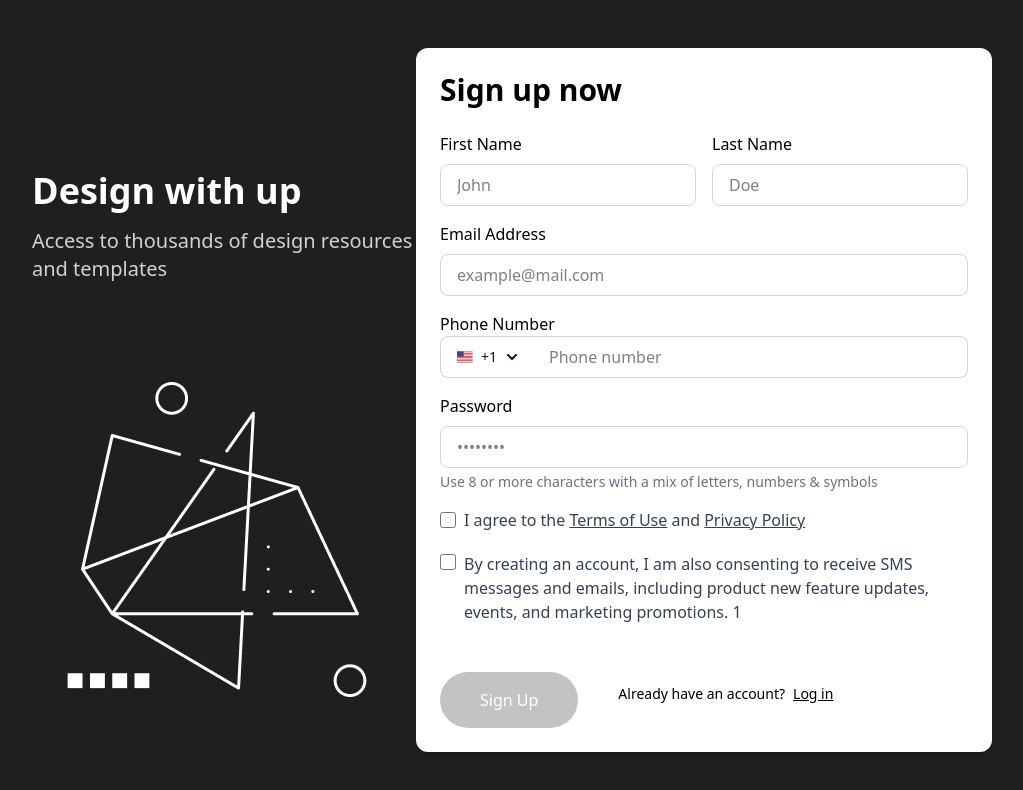
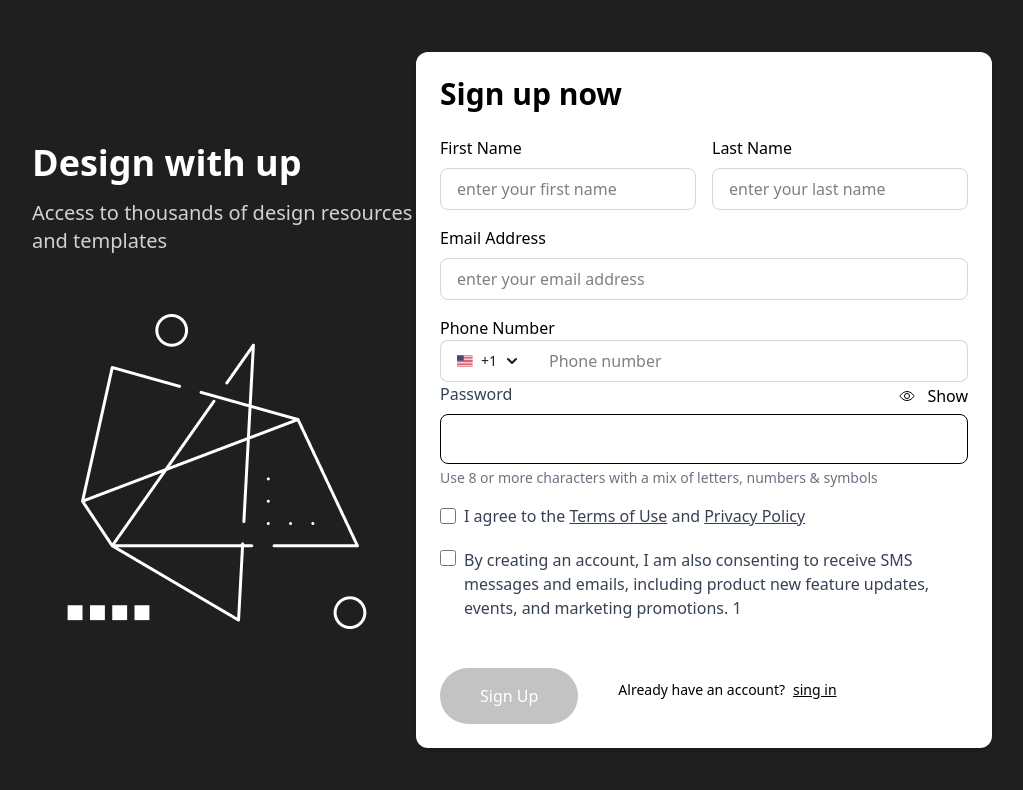
Before and after one commit to md-asif-ullah/CRUD-frontend, a React (Vite) app: page / in a window 1280 px wide. Shown: the top 790 px of the page, without its empty margins (128-1151 px from the left). Built offline with nearby package versions, Linux system fonts and the light colour scheme.

Commit message:
update singup and singin page

```diff
--- a/package.json
+++ b/package.json
@@ -11,8 +11,10 @@
   },
   "dependencies": {
     "@tailwindcss/vite": "^4.1.4",
+    "axios": "^1.8.4",
     "react": "^19.0.0",
     "react-dom": "^19.0.0",
+    "react-icons": "^5.5.0",
     "react-phone-number-input": "^3.4.12",
     "react-router": "^7.5.0",
     "tailwindcss": "^4.1.4"
--- a/src/pages/login/singin.jsx
+++ b/src/pages/login/singin.jsx
@@ -1,8 +1,12 @@
 import { useState } from "react";
-import { Link } from "react-router-dom";
+import { Link } from "react-router";
 import AuthSideBar from "../../components/authSideBar";
+import axios from "axios";
+import { FaRegEyeSlash } from "react-icons/fa";
+import { IoEyeOutline } from "react-icons/io5";
 
 function SignIn() {
+  const [showPassword, setShowPassword] = useState(false);
   const [formData, setFormData] = useState({
     email: "",
     password: "",
@@ -17,6 +21,26 @@ function SignIn() {
 
   const handleSubmit = async (e) => {
     e.preventDefault();
+
+    try {
+      const response = await axios.post(
+        "http://localhost:7000/api/v1/signin",
+        formData
+      );
+
+      if (response.status === 201 || response.status === 200) {
+        alert("Signin successful!");
+      } else {
+        alert("Something went wrong. Please try again.");
+      }
+    } catch (error) {
+      console.error("Signup error:", error);
+      if (error.response?.data?.message) {
+        alert(error.response.data.message);
+      } else {
+        alert("An error occurred. Please try again.");
+      }
+    }
   };
 
   return (
@@ -44,26 +68,49 @@ function SignIn() {
             id="email"
             value={formData.email}
             onChange={handleChange}
-            placeholder="example@mail.com"
+            placeholder="enter your email address"
             className="w-full px-4 py-3 border rounded-lg focus:outline-none focus:ring-2 focus:ring-gray-400"
+            required
           />
         </div>
 
         <div className="mb-4">
+          <div className="flex justify-between items-center mb-1">
             <label
               htmlFor="password"
               className="block font-medium text-gray-700 mb-1"
             >
               Password
             </label>
+            <div
+              className="flex items-center space-x-3 cursor-pointer"
+              onClick={() => setShowPassword((prev) => !prev)}
+            >
+              {showPassword ? (
+                <>
+                  <i>
+                    <FaRegEyeSlash />
+                  </i>
+                  <p>Hide</p>
+                </>
+              ) : (
+                <>
+                  <i>
+                    <IoEyeOutline />
+                  </i>
+                  <p>Show</p>
+                </>
+              )}
+            </div>
+          </div>
           <input
-            type="password"
+            type={showPassword ? "text" : "password"}
             name="password"
             id="password"
             value={formData.password}
             onChange={handleChange}
-            placeholder="••••••••"
             className="w-full px-4 py-3 border rounded-lg focus:outline-none focus:ring-2 focus:ring-gray-400"
+            required
           />
           <p className="text-sm text-gray-500 mt-1">
             Use 8 or more characters with a mix of letters, numbers & symbols
--- a/src/pages/sing up/SingUp.jsx
+++ b/src/pages/sing up/SingUp.jsx
@@ -1,9 +1,13 @@
 import { useState } from "react";
 import PhoneDropdown from "../../components/PhoneDropDown";
 import { Link } from "react-router";
-import sideImage from "../../assets/sideImage.png";
+import AuthSideBar from "../../components/authSideBar";
+import axios from "axios";
+import { IoEyeOutline } from "react-icons/io5";
+import { FaRegEyeSlash } from "react-icons/fa";
 
 function SignUp() {
+  const [showPassword, setShowPassword] = useState(false);
   const [isChecked, setIsChecked] = useState(false);
   const [isDefaultChecked, setIsDefaultChecked] = useState(false);
   const [formData, setFormData] = useState({
@@ -12,7 +16,6 @@ function SignUp() {
     email: "",
     phone: "",
     password: "",
-    confirmPassword: "",
   });
 
   const handleChange = (e) => {
@@ -30,36 +33,37 @@ function SignUp() {
       return;
     }
 
-    if (formData.password !== formData.confirmPassword) {
-      alert("Passwords do not match.");
+    if (!isChecked) {
+      alert("You must agree to receive SMS and emails.");
       return;
     }
 
-    if (!isChecked) {
-      alert("You must agree to receive SMS and emails.");
-      return;
+    try {
+      const response = await axios.post(
+        "http://localhost:7000/api/v1/signup",
+        formData
+      );
+
+      if (response.status === 201 || response.status === 200) {
+        alert("Signup successful!");
+      } else {
+        alert("Something went wrong. Please try again.");
+      }
+    } catch (error) {
+      console.error("Signup error:", error);
+      if (error.response?.data?.message) {
+        alert(error.response.data.message);
+      } else {
+        alert("An error occurred. Please try again.");
+      }
     }
   };
 
   return (
     <div className="bg-[#1f1f1f] flex justify-between items-center h-screen w-full xl:px-40 md:px-10 px-5">
-      <section className="mt-24">
-        <div className="">
-          <h1 className="text-white text-4xl font-bold ">Design with up</h1>
-          <p className="text-[#FFFFFFCC] mt-4 text-xl max-w-96">
-            Access to thousands of design resources and templates
-          </p>
-        </div>
-        <img
-          src={sideImage}
-          alt="side-image"
-          className="max-w-[538px] max-h-[538px] mt-20"
-        />
-      </section>
-      <form
-        onSubmit={handleSubmit}
-        className="max-w-xl p-6 bg-white shadow-md rounded-xl"
-      >
+      {/* Left Side */}
+      <AuthSideBar />
+      <form className="max-w-xl p-6 bg-white shadow-md rounded-xl">
         <h2 className="text-3xl font-semibold mb-6">Sign up now</h2>
         <div className="grid md:grid-cols-2 gap-4">
           <div>
@@ -72,8 +76,9 @@ function SignUp() {
               id="firstName"
               value={formData.firstName}
               onChange={handleChange}
-              placeholder="John"
+              placeholder="enter your first name"
               className="input-style"
+              required
             />
           </div>
           <div>
@@ -86,8 +91,9 @@ function SignUp() {
               id="lastName"
               value={formData.lastName}
               onChange={handleChange}
-              placeholder="Doe"
+              placeholder="enter your last name"
               className="input-style"
+              required
             />
           </div>
         </div>
@@ -101,8 +107,9 @@ function SignUp() {
             id="email"
             value={formData.email}
             onChange={handleChange}
-            placeholder="example@mail.com"
+            placeholder="enter your email address"
             className="input-style"
+            required
           />
         </div>
         <div className="mt-4">
@@ -116,21 +123,47 @@ function SignUp() {
               onChange={handleChange}
               placeholder="Phone number"
               className="border-y border-r border-gray-300 px-4 py-2 rounded-e-lg w-full"
+              required
             />
           </div>
         </div>
-        <div className="mt-4">
-          <label htmlFor="password" className="label-style">
-            Password
-          </label>
+        <div className="mb-4">
+          <div className="flex justify-between items-center mb-1">
+            <label
+              htmlFor="password"
+              className="block font-medium text-gray-700 mb-1"
+            >
+              Password
+            </label>
+            <div
+              className="flex items-center space-x-3 cursor-pointer"
+              onClick={() => setShowPassword((prev) => !prev)}
+            >
+              {showPassword ? (
+                <>
+                  <i>
+                    <FaRegEyeSlash />
+                  </i>
+                  <p>Hide</p>
+                </>
+              ) : (
+                <>
+                  <i>
+                    <IoEyeOutline />
+                  </i>
+                  <p>Show</p>
+                </>
+              )}
+            </div>
+          </div>
           <input
-            type="password"
+            type={showPassword ? "text" : "password"}
             name="password"
             id="password"
             value={formData.password}
             onChange={handleChange}
-            placeholder="••••••••"
-            className="input-style"
+            className="w-full px-4 py-3 border rounded-lg focus:outline-none focus:ring-2 focus:ring-gray-400"
+            required
           />
           <p className="text-sm text-gray-500 mt-1">
             Use 8 or more characters with a mix of letters, numbers & symbols
@@ -170,15 +203,15 @@ function SignUp() {
         </div>
         <div className="flex space-x-10 items-center mt-6">
           <button
-            type="submit"
+            onClick={handleSubmit}
             className="mt-6 bg-[#c3c3c3] text-white py-4 px-10 rounded-4xl hover:bg-[#afa8a8] transition duration-300"
           >
             Sign Up
           </button>
           <p className="text-black mt-3 text-sm">
             Already have an account?
-            <Link href="/login" className="underline ml-2">
-              Log in
+            <Link to="/singin" className="underline ml-2">
+              sing in
             </Link>
           </p>
         </div>
```
Also changed, not shown: 1 other file (tests, documents, lock files or other folders). Lines whose indentation alone changed are shown as unchanged.
